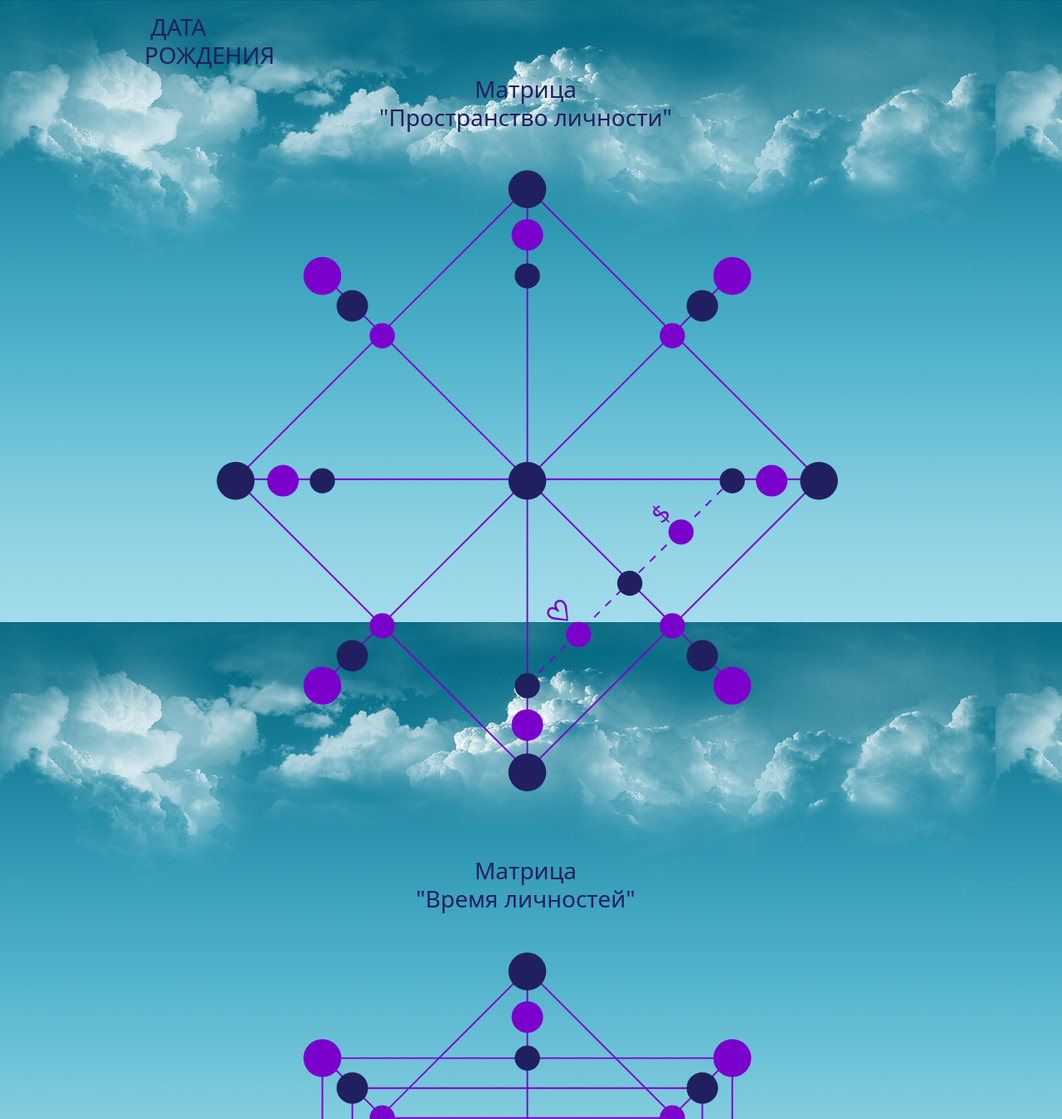
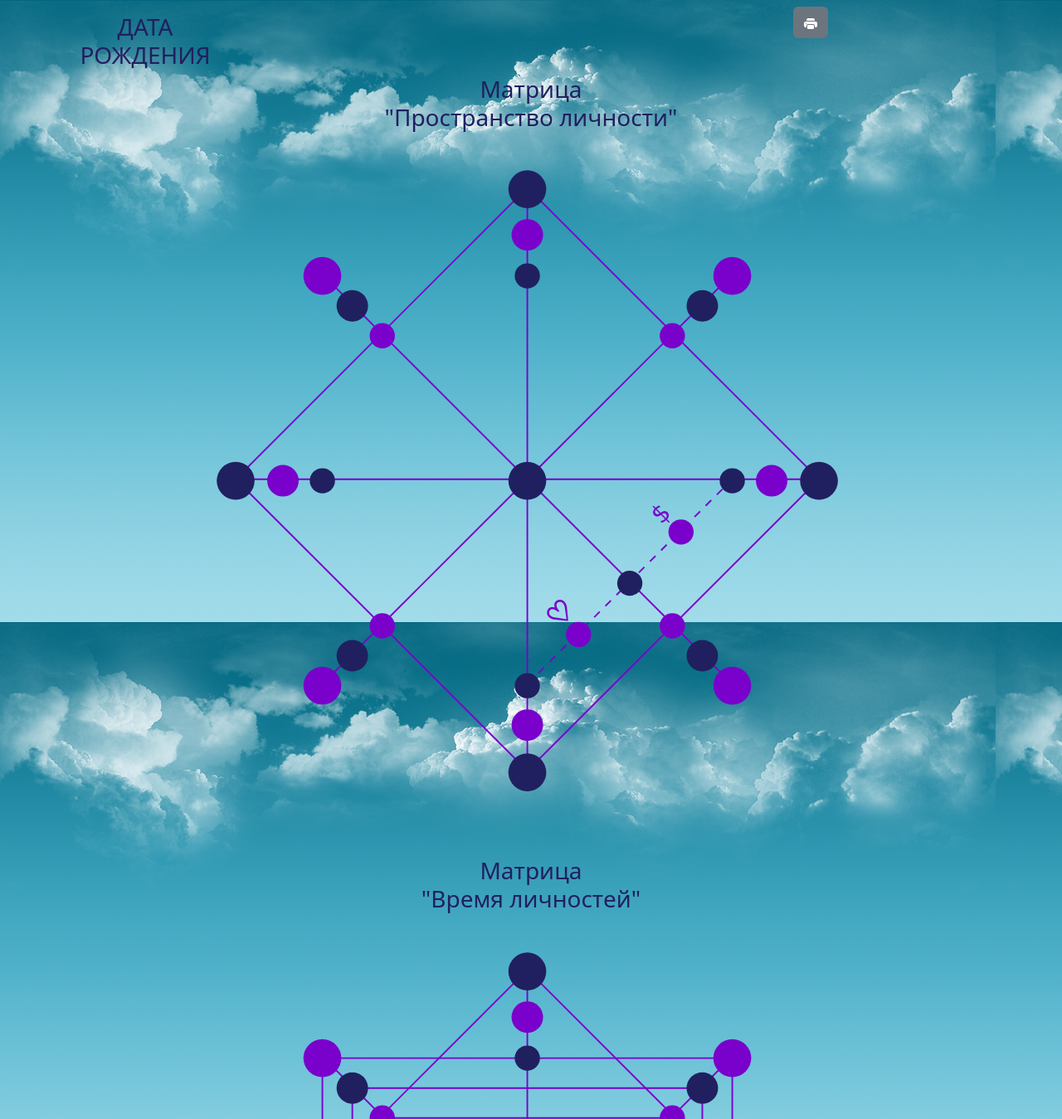
Before and after one commit to LMSerhii/person_matrix, a Django app: template templates/result.html in a window 1280 px wide. Shown: the top 1349 px of the page at 83% size. Run offline with Django 4.2, Linux system fonts and the light colour scheme; the template is opened without the code that fills it, so the values that code supplies are empty.

Commit message:
add button

```diff
--- a/templates/base.html
+++ b/templates/base.html
@@ -8,6 +8,8 @@
     <meta http-equiv="X-UA-Compatible" content="ie=edge">
     <link rel="stylesheet" href="https://cdn.jsdelivr.net/npm/bootstrap@5.2.3/dist/css/bootstrap.min.css"
           integrity="sha384-rbsA2VBKQhggwzxH7pPCaAqO46MgnOM80zW1RWuH61DGLwZJEdK2Kadq2F9CUG65" crossorigin="anonymous">
+    <link rel="stylesheet" href="https://cdn.jsdelivr.net/npm/bootstrap-icons@1.10.2/font/bootstrap-icons.css"
+          integrity="sha384-b6lVK+yci+bfDmaY1u0zE8YYJt0TZxLEAFyYSLHId4xoVvsrQu3INevFKo+Xir8e" crossorigin="anonymous">
     <script src="https://cdn.jsdelivr.net/npm/bootstrap@5.2.3/dist/js/bootstrap.min.js"
             integrity="sha384-cuYeSxntonz0PPNlHhBs68uyIAVpIIOZZ5JqeqvYYIcEL727kskC66kF92t6Xl2V"
             crossorigin="anonymous"></script>
@@ -23,7 +25,7 @@
         h3 {
             color: #202060;
             text-align: center;
-            margin-left: 80px;
+
         }
         .header-settings-index {
             color: #202060;
@@ -40,6 +42,14 @@
             text-decoration: none;
             teext-align: center;
         }
+        .col-sm-3 {
+              position: absolute;
+              top: 8px;
+              right: 16px;
+              font-size: 18px;
+        }
+
+
 
     </style>
 
--- a/templates/result.html
+++ b/templates/result.html
@@ -15,25 +15,21 @@
             <h3></h3>
         </div>
         <div class="col-sm-3">
-            <h3></h3>
+            <button type="button" class="btn btn-secondary mb-4" onclick="javascript:window.print()">
+                <svg xmlns="http://www.w3.org/2000/svg" width="16" height="16" fill="currentColor"
+                     class="bi bi-printer-fill" viewBox="0 0 16 16">
+                    <path d="M5 1a2 2 0 0 0-2 2v1h10V3a2 2 0 0 0-2-2H5zm6 8H5a1 1 0 0 0-1 1v3a1 1 0 0 0 1 1h6a1 1 0 0 0 1-1v-3a1 1 0 0 0-1-1z"/>
+                    <path d="M0 7a2 2 0 0 1 2-2h12a2 2 0 0 1 2 2v3a2 2 0 0 1-2 2h-1v-2a2 2 0 0 0-2-2H5a2 2 0 0 0-2 2v2H2a2 2 0 0 1-2-2V7zm2.5 1a.5.5 0 1 0 0-1 .5.5 0 0 0 0 1z"/>
+                </svg>
+            </button>
         </div>
     </div>
     <div class="row">
-        <div class="col-sm-3">
-            <div class="header-settings">
-                <h1></h1>
-                <span class="bd"></span>
-            </div>
-        </div>
-        <div class="col-sm-5">
-            <h3>Матрица <br>"Пространство личности"</h3>
-        </div>
-        <div class="col-sm-3">
-            <h3></h3>
-        </div>
+        <h3>Матрица <br>"Пространство личности"</h3>
     </div>
 
     <div class="row">
+
         <!--        первый график          -->
         <svg xmlns="http://www.w3.org/2000/svg" viewBox="420 100 1724 1274"
              style="vertical-align:top;text-anchor:middle;font-family:monospace;font-size:16px; margin-bottom: 60px;">
@@ -291,18 +287,7 @@
     </div>
 
     <div class="row">
-        <div class="col-sm-3">
-            <div class="header-settings">
-                <h1></h1>
-                <span class="bd"></span>
-            </div>
-        </div>
-        <div class="col-sm-5">
-            <h3>Матрица <br>"Время личностей"</h3>
-        </div>
-        <div class="col-sm-3">
-            <h3></h3>
-        </div>
+        <h3>Матрица <br>"Время личностей"</h3>
     </div>
 
     <div class="row">
```
